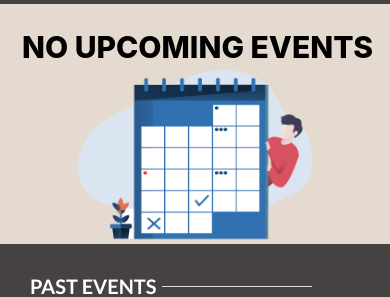
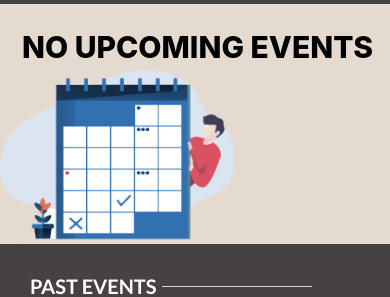
Before and after one commit to bikash-barik/Builder-Website, a React (Create React App) app: page /event in a window 390 px wide. Shown: the part 412-709 px from the top of the page. Built offline with nearby package versions, Linux system fonts and the light colour scheme.

Commit message:
our team modified

```diff
--- a/src/components/SingleProperty/SingleProperty.css
+++ b/src/components/SingleProperty/SingleProperty.css
@@ -36,6 +36,7 @@
     justify-content: center !important;
     cursor: pointer ;
     margin-left: 26px ;
+
 }
 
 
@@ -47,6 +48,8 @@
 }
 .single-property-button-group .drop-down-button{
     margin-top: 0 !important;
+    height: auto !important;
+    min-width: 30px !important;
 }
 
 .single-property-button-group .drop-down-button::after {
--- a/src/components/Team/Team.css
+++ b/src/components/Team/Team.css
@@ -78,6 +78,10 @@
     width: 100vw;
     height: 35vh;
   }
+  .img-fluid{
+    margin-left: auto !important;
+    margin-right: auto !important;
+  }
 }
 @media (max-width: 430px) {
   .hero-img img {
```
